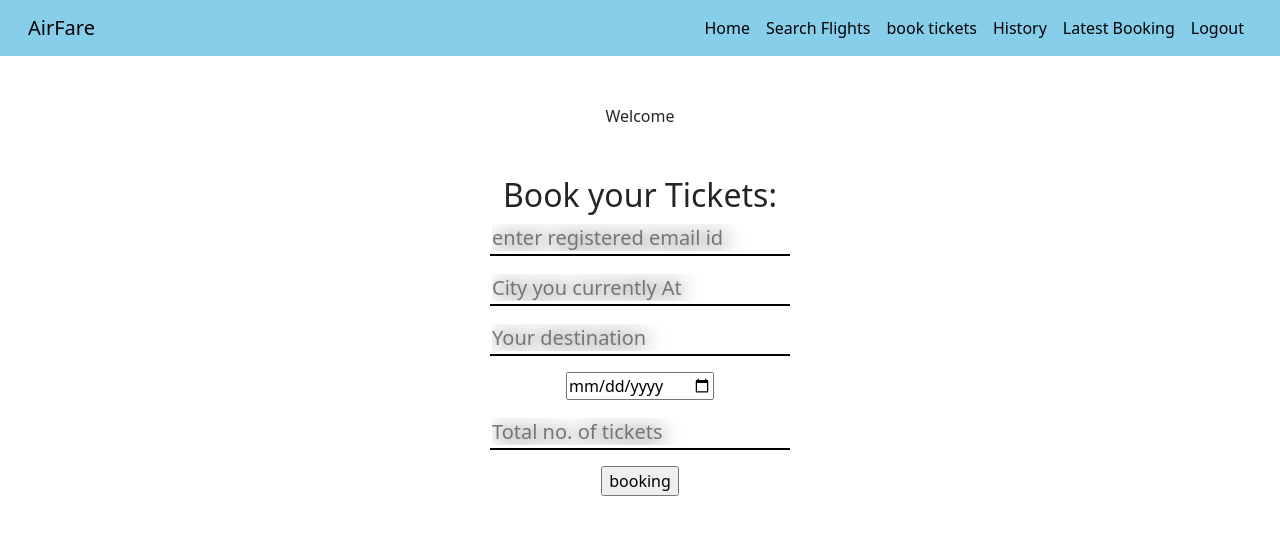
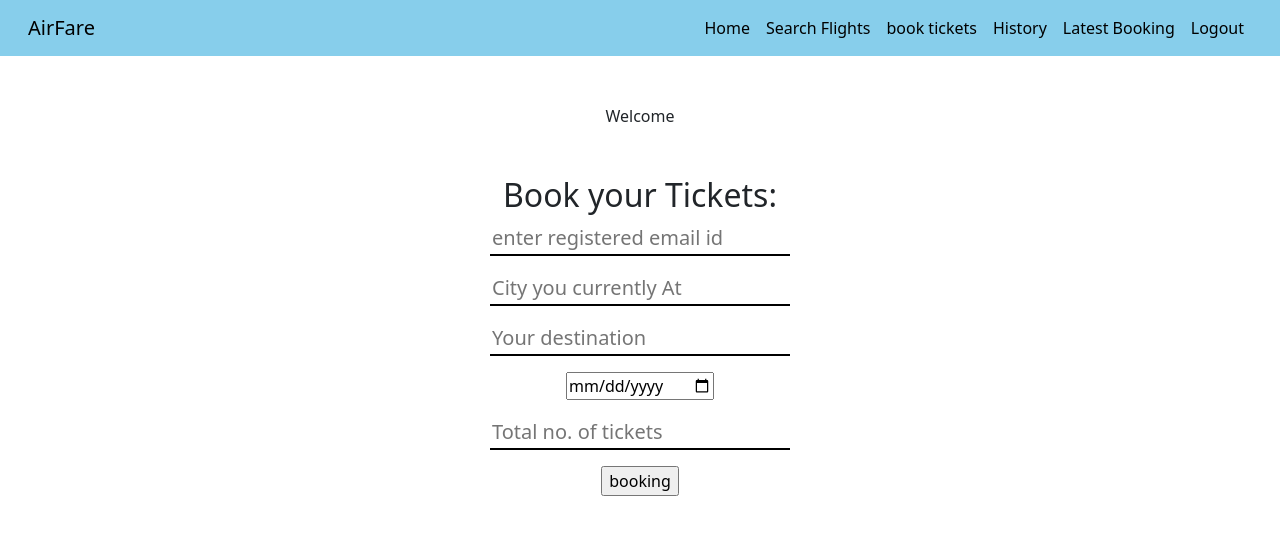
Before and after one commit to jayant13o6/Airfare-frontend, a React (Create React App) app in the folder client/: page /ticket_book in a window 1280 px wide. Shown: the top 534 px of the page. Built offline with nearby package versions, Linux system fonts and the light colour scheme.

Commit message:
payment gateway added

```diff
--- a/client/src/App.js
+++ b/client/src/App.js
@@ -1,5 +1,6 @@
 import { Route } from 'react-router-dom';
 // import logo from './logo.svg';
+import React,{ useState, useReducer}  from 'react';
 import './App.css';
 import Home from './components/home';
 import Signup from './components/signup';
@@ -18,11 +19,31 @@ import Booking from './components/latest_ticket';
 import Flights_data2 from './components/flights_data2.js';
 import PaymentGateway from './components/payment';
 
+export const CountContext = React.createContext()
+////reducer define:
+const initialState = false   /// initial state is declared (initialstate is keyword)
+const reducer =(state,action)=>{
+  switch(action){
+    case '1':return true
+    case '0':return initialState
+  }
+}
+
 function App() {
+
+  // const [paymentFlag, dispatch] = useReducer(reducer, initialState)
+  // const [paySuccess, setPaySuccess] = useState(false)
+  const [ticketData, setTicketData] = useState({})
+  const [paySuccess, dispatch] = useReducer(reducer, initialState)
+    function withProps(Component, props) {
+        return function(matchProps) {
+          return <Component {...props} {...matchProps} />
+        }
+      }
   return (
+    <CountContext.Provider
+          value={{ countState: ticketData, countDispatch: dispatch}}>
     <div className="App">
-
-
 
       <Route exact path='/'> <Home/> </Route>
 
@@ -30,7 +51,8 @@ function App() {
 
       <Route path='/signup'><Signup/></Route>
 
-      <Route path='/ticket_book'><Tickets/></Route>
+      <Route path='/ticket_book' component = {withProps(Tickets, { setTicketData: setTicketData, ticketData:ticketData })}/>
+      {/* <Route path='/ticket_book'><Tickets/></Route> */}
 
       <Route path='/schedule_flight'><Flights/></Route>
 
@@ -54,8 +76,10 @@ function App() {
 
       <Route path='/Bookings'><Booking/></Route>
 
-      <Route path='/payment'><PaymentGateway/></Route>
+      <Route path='/payment' component={withProps(PaymentGateway, { setTicketData: setTicketData, ticketData:ticketData })}/>
+      {/* <Route path='/payment'><PaymentGateway/></Route> */}
     </div>
+    </CountContext.Provider>
   );
 }
 
--- a/client/src/components/flights_data2.js
+++ b/client/src/components/flights_data2.js
@@ -71,11 +71,14 @@ const Flights_data2=()=>{
                                     </div>
                                     <div className = 'source-dest col-6'>
                                         <div className='time'> Time: {data.departure_time} </div>
-                                        <div className='ticketCost'> Cost: <i className="fa fa-rupee"></i> {data.ticketCost} </div>
+                                        <div className='ticketCost'> Cost: <i className="fa fa-rupee"></i>
+                                            {data.ticketCost}
+                                        </div>
                                     </div>
                                     <div>
                                         <button>
-                                            <a className = 'delete' data-doc={data._id} onClick = {scheduleDelete}><i className='fa fa-trash'></i></a>
+                                            <a className = 'delete' data-doc={data._id}
+                                            onClick = {scheduleDelete}><i className='fa fa-trash'></i></a>
                                         </button>
                                     </div>
                                 </div>
@@ -112,6 +115,7 @@ trash.addEventListener('click', async (e) =>{
     .then((response)=> response.json())
     .then((data) => {
         console.log(data)
+        window.alert('Refresh pls')
         // history.push('/search_flights2')
     })
     // .then((data) => window.location.href = data.redirect)
--- a/client/src/components/payment.js
+++ b/client/src/components/payment.js
@@ -1,8 +1,14 @@
-import React, {useState} from "react";
+import React, {useState, useContext} from "react";
 import UserBar from "./userBar";
 import { useHistory } from "react-router-dom";
+import {CountContext} from '../App.js';
 
-const PaymentGateway = ()=>{
+const PaymentGateway = ({ticketData,paySuccess,setPaySuccess})=>{
+
+    const countContext = useContext(CountContext)
+    console.log('data inherit:',paySuccess,setPaySuccess);
+    console.log('countcontext:' , countContext.countState,"00", countContext.countDispatch)
+    console.log('ticket data is :',ticketData);
     const history = useHistory()
     const [user, setUser] = useState({otp:'',otpCheck:''});
     const [userflag, setUserFlag] = useState(1);
@@ -50,13 +56,35 @@ const PaymentGateway = ()=>{
         .catch((err)=>{console.log(err)})
     }
 
-    const PaymentConfirm = (e) =>{
+    const PaymentConfirm = async(e) =>{
         e.preventDefault();
 
         if (user.otp == user.otpCheck){
             window.alert('Payment Sucessful')
-            history.push('/indvUser')
+            // setPaySuccess(true)
+            const res = await fetch('/book_ticket',{
+                method: 'POST',
+                headers:{"Content-Type": "application/json"},
+                mode: 'cors',
+                body: JSON.stringify(countContext.countState)
+            })
+            .then(async(res)=>{
+            const data = await res.json(); //to check data
+            console.log('res:',res.json,'request is:',data)
+            if (res.status !== 200){
+                window.alert('Invalid entries. Please check schedule again');
+                console.log('invslid entry')
+            } else{
+                window.alert('valid entry');
+                console.log('vslid register');
+                history.push('/indvUser')
+                }
+            })
+            .catch((err)=>console.log(err))
         }
+            // countContext.countDispatch('1')
+            // history.push('/ticket_book')
+
         else{window.alert('wrong otp')}
 
     }
--- a/client/src/components/ticket_book.js
+++ b/client/src/components/ticket_book.js
@@ -1,9 +1,14 @@
 import UserBar from "./userBar";
 import '../index.css';
-import React, { useState } from "react";
+import React, { useState,useContext } from "react";
 import { useHistory } from "react-router-dom";
+import {CountContext} from '../App.js';
 
-const Tickets = () =>{
+const Tickets = ({ticketData, setTicketData}) =>{
+
+    const countContext = useContext(CountContext)
+    // console.log('data inherit:',paySuccess,setPaySuccess);
+    console.log('countcontext:' , countContext.countState,"00", countContext.countDispatch)
     var today = new Date();
     const history = useHistory();
     const [user, setUser] = useState({
@@ -18,10 +23,16 @@ const Tickets = () =>{
         setUser({...user,[name]:value});
     }
 
+    // const ticketDataTransfer = async(user) =>{
+    //     // e.preventDefault();
+    //     this.setTicketData({ticketData: user})
+    // }
     const PostData = async(e)=>{
+        console.log('Post data called')
         e.preventDefault();
         const{source, destination, departure_date, arrival_date, total_pass, email_id} = user;
-        console.log('data is:',user); // to see data input
+        setTicketData(user)
+        console.log('data is:',user,'@@@',ticketData); // to see data input
 
         if(departure_date<today.toISOString()){window.alert("Date is invalid")}
         else{
@@ -29,15 +40,15 @@ const Tickets = () =>{
             ////////// ----  Before  booking payment first ------//////
         history.push('/payment')
 
-
+        if (countContext.countState===true){
 
         const res = await fetch('/book_ticket',{
             method: 'POST',
             headers:{"Content-Type": "application/json"},
             mode: 'cors',
             // data send to server
-            body: JSON.stringify({source, destination, departure_date, arrival_date, total_pass,email_id})
-            // body: JSON.stringify({user})
+            // body: JSON.stringify({source, destination, departure_date, arrival_date, total_pass,email_id})
+            body: JSON.stringify({user})
         })
         .then(async (res)=>{
         const data = await res.json(); //to check data
@@ -54,6 +65,7 @@ const Tickets = () =>{
         })
         .catch((err)=>console.log(err))
     }}
+}
     return(
         <div>
             <UserBar/>
@@ -116,7 +128,7 @@ const Tickets = () =>{
                         {/* <h2>name is :{user.password}</h2> */}
 
                     <div className='form-group form-button'>
-                        <input type='submit' name='booking' id='booking'
+                        <input type='button' name='booking' id='booking'
                         className='form-submit' value='booking' onClick={PostData}></input>
                     </div>
                     </form>
--- a/client/src/index.css
+++ b/client/src/index.css
@@ -18,23 +18,24 @@ code {
 input[type=text]{border: none;
       font-size: 20px;
       border-bottom: solid 2px;
-      text-shadow: 1px 1px 20px black;}
+      /* text-shadow: 1px 1px 20px black;} */
 
+}
 input[type=email]{border: none;
   font-size: 20px;
   border-bottom: solid 2px;
-  text-shadow: 2px 2px 20px black;}
-
+  /* text-shadow: 2px 2px 20px black;} */
+}
 input[type=password]{border: none;
   font-size: 20px;
   border-bottom: solid 2px;
-  text-shadow: 2px 2px 20px black;}
-
+  /* text-shadow: 2px 2px 20px black;} */
+}
 input[type=number]{border: none;
   font-size: 20px;
   border-bottom: solid 2px;
-  text-shadow:2px 2px 20px black;}
-
+  /* text-shadow:2px 2px 20px black;} */
+}
 .zmdi{ padding: 10px; vertical-align: -5px;}
 
 .navbar{ background-color:skyblue; }
```
